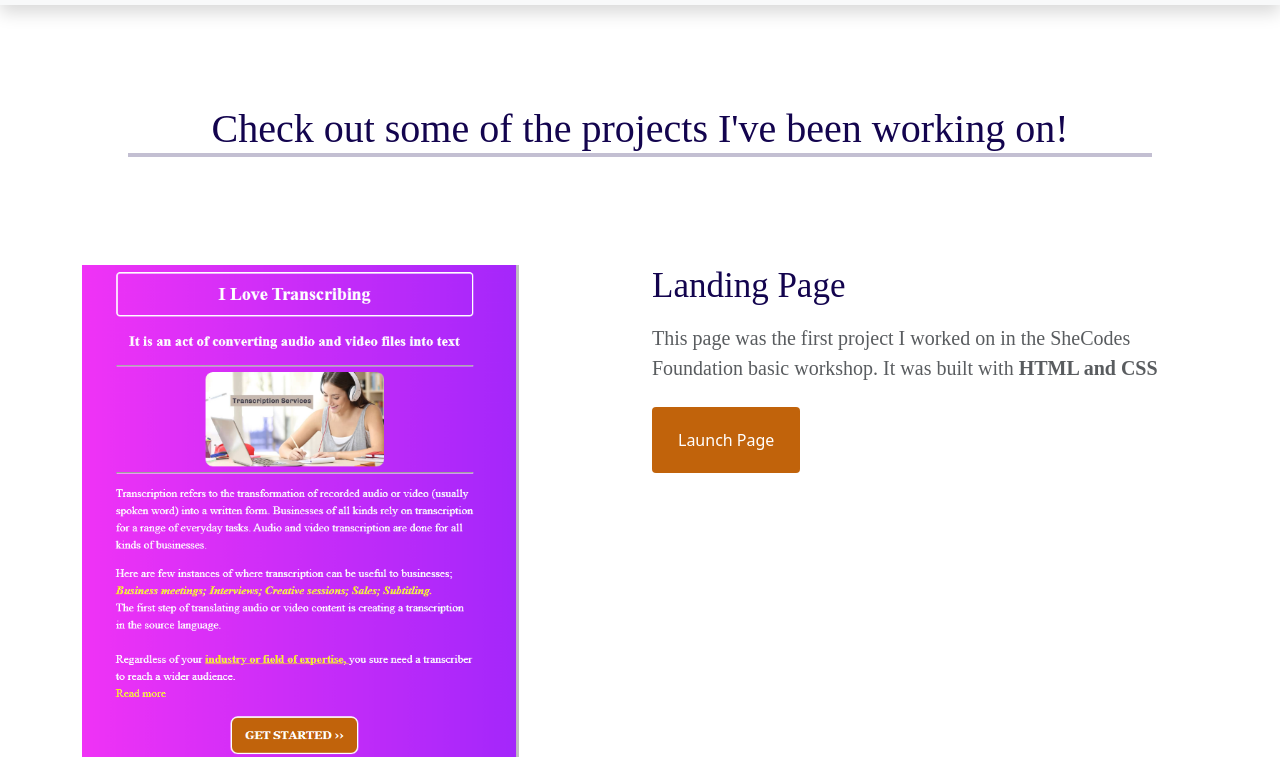
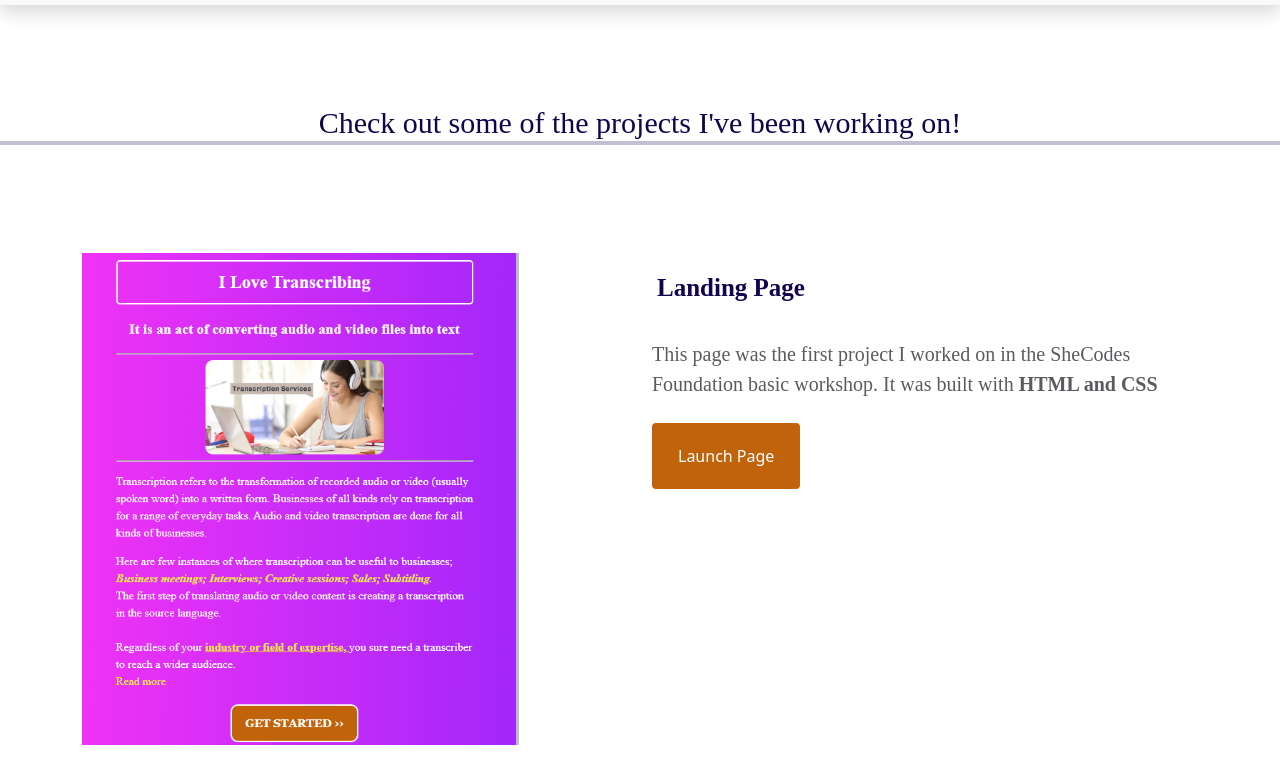
Before and after one commit to DPearls/portfolio-project, a plain HTML site: page work.html in a window 1280 px wide. Shown: the part 61-820 px from the top of the page. Drawn offline with nearby package versions, Linux system fonts and the light colour scheme; a web font is replaced by a local one.

Commit message:
Worked on the remaining pages responsiveness

```diff
--- a/styles/portfolio.css
+++ b/styles/portfolio.css
@@ -122,17 +122,22 @@ nav {
   background: var(--secondary-color);
   transition: all 100ms ease-in-out;
 }
-.heading h1 {
+.work-hero h1 {
   padding: 100px 0;
   color: var(--secondary-color);
   font-family: var(--primary-font);
-  font-size: 40px;
+  font-size: 30px;
   text-align: center;
 }
 .work-hero h2 {
-  font-size: 35px;
+  font-size: 25px;
   font-family: var(--primary-font);
   color: var(--secondary-color);
+  font-weight: bold;
+  padding: 20px 5px;
+}
+.work-hero .strong {
+  color: var(--primary-color);
 }
 .work-page .desc {
   font-family: var(--primary-font);
@@ -186,7 +191,7 @@ nav {
 }
 
 .divide {
-  width: 80%;
+  width: 100%;
   margin: 0 auto;
   color: var(--secondary-color);
   border-bottom: 3px solid var(--secondary-color);
@@ -344,6 +349,7 @@ footer p {
   .about-hero h1 {
     font-size: 26px;
   }
+
   .about-hero h3 {
     font-size: 16px;
   }
@@ -382,6 +388,9 @@ footer p {
   .work-page .desc {
     font-size: 16px;
   }
+  .weather-app-img {
+    margin-bottom: 40px;
+  }
   .contact-det {
     color: var(--primary-color);
   }
--- a/work.html
+++ b/work.html
@@ -69,7 +69,7 @@
             <p class="desc text-muted mb-4">This page was the first project I worked on in the SheCodes Foundation
               basic workshop.
              It was built with <strong>HTML and CSS</strong> </p>
-             <a href="https://amazing-choux-f9ba3a.netlify.app/" class="btn btn-contact" target="_blank">Launch Page</a>
+             <a href="https://gleaming-twilight-49efe2.netlify.app/" class="btn btn-contact" target="_blank">Launch Page</a>
         </div>
         <div id="weather" class="col-md-6 mb-4">
             <h2 class="mb-3">Weather App</h2>
@@ -77,7 +77,9 @@
               It also updates as conditions change and it was built with <strong>HTML, CSS and JavaScript</strong></p>
               <a href="https://chimerical-douhua-c97fc4.netlify.app/" class="btn btn-contact mb-5" target="_blank">Launch Weather App</a>
         </div>
+        <div class="weather-app-img">
         <div class="col-md-6"><img src="image/Weather App.png" class="img-fluid" alt="Weather app preview" />
+        </div>
         </div>
         <div id="portfolio" class="col-md-6">
             <img src="image/Portfolio.png" class="img-fluid mb-5" alt="ROAR Digital Hub Website" /></div>
```
